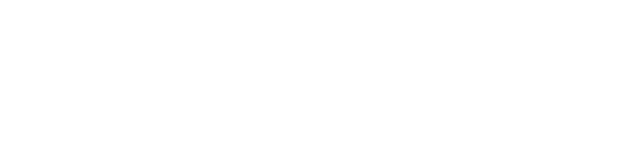
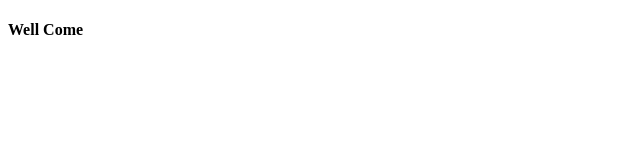
Before and after one commit to osmanforhad/share-testing, a plain HTML site: page index.html in a window 1280 px wide. Shown: the full height of the page, 0-640 px from the left. Drawn offline with Linux system fonts and the light colour scheme.

Commit message:
just welcome

```diff
--- a/index.html
+++ b/index.html
@@ -7,6 +7,6 @@
     <title>Document</title>
 </head>
 <body>
-
+    <h4>Well Come</h4>
 </body>
 </html>
```
